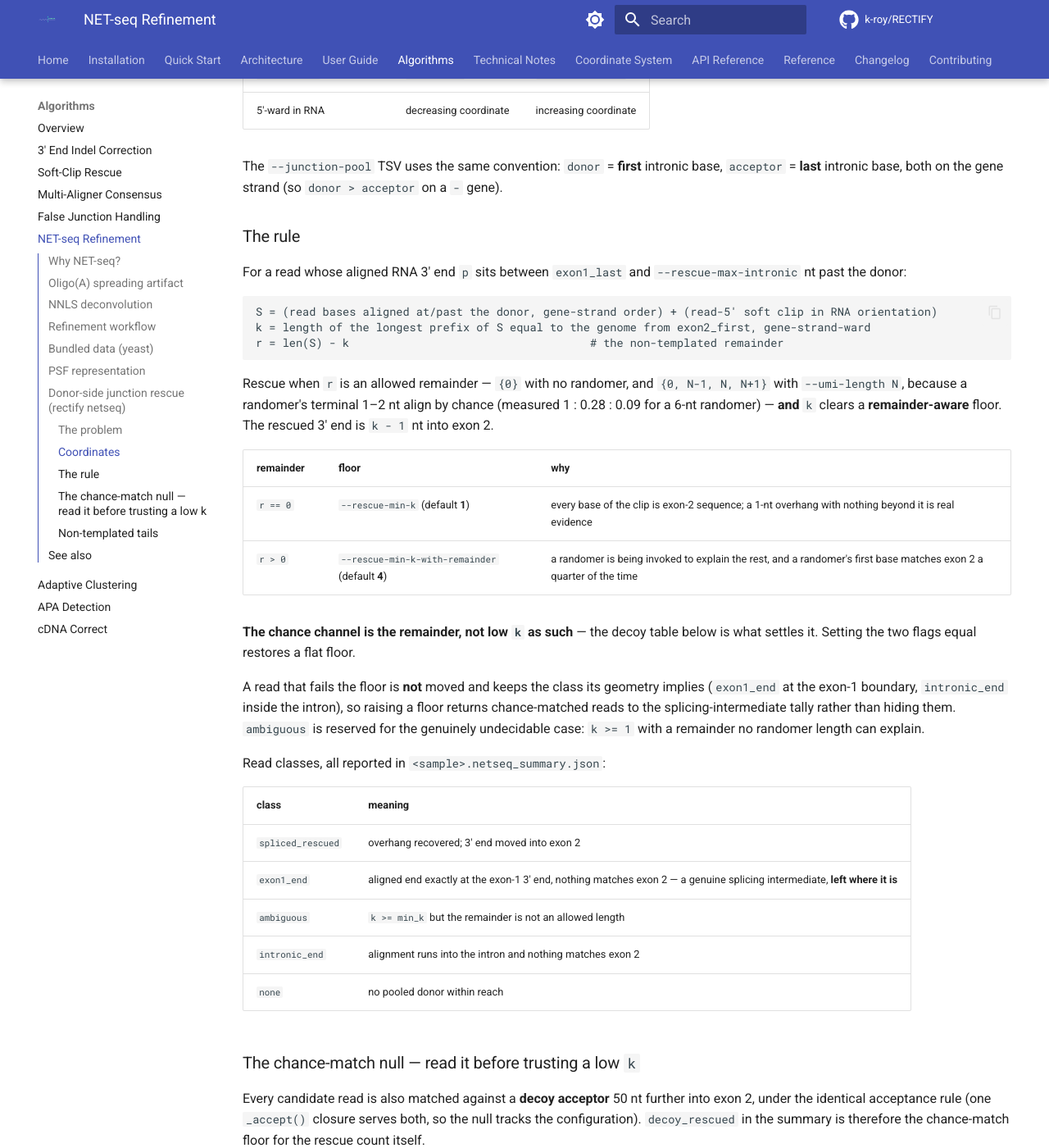
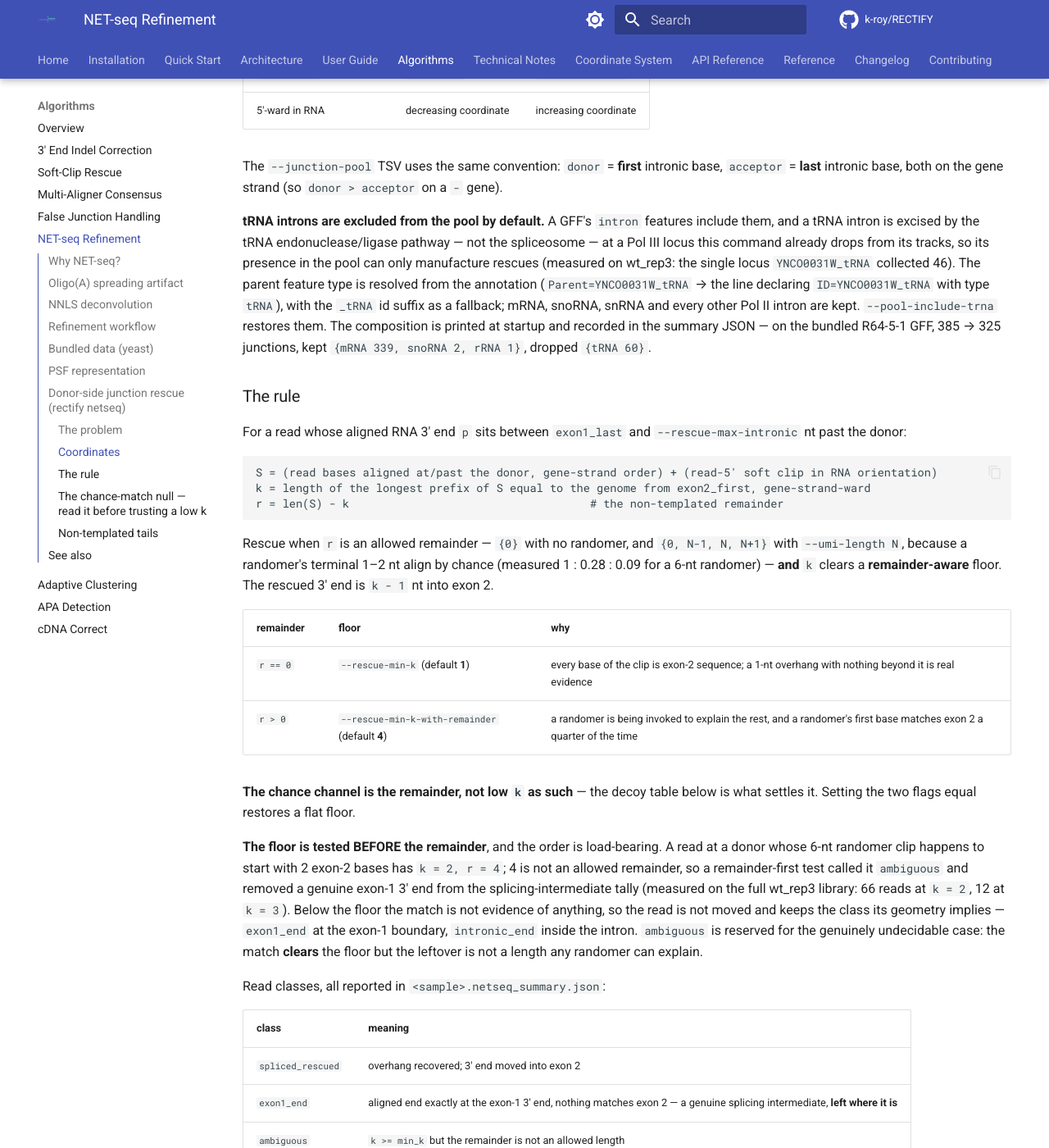
Before and after one commit to k-roy/RECTIFY, an MkDocs documentation site: the page built from docs/algorithms/netseq_refinement.md, in a window 1280 px wide and 1400 px high, scrolled down 4674 px. Shown: the whole window at 82% size. Built offline with MkDocs 1.6.1 and Material for MkDocs 9.7.7, drawn with Linux system fonts in a browser that asks for light colours; comment, search, counter and statistics services are not loaded; the version menu is left out.

Commit message:
docs(netseq): classification order and the tRNA pool filter
The floor-before-remainder order is now stated with the reason (a 6-nt randomer clip starting with
2 exon-2 bases gives k=2/r=4 and used to be hidden in `ambiguous` -- 66 reads at k=2, 12 at k=3 on
the full wt_rep3 library), and the tRNA pool exclusion with its parent-type resolution, the
`--pool-include-trna` escape hatch and the measured composition (385 -> 325; dropped tRNA 60).

Claude-Session: https://claude.ai/code/session_01LzLn6KthGcodWngr4nE4kB

```diff
--- a/docs/algorithms/netseq_refinement.md
+++ b/docs/algorithms/netseq_refinement.md
@@ -193,6 +193,16 @@ All gene-strand. For an intron at 0-based half-open `[intron_start, intron_end)`
 The `--junction-pool` TSV uses the same convention: `donor` = **first** intronic base, `acceptor` =
 **last** intronic base, both on the gene strand (so `donor > acceptor` on a `-` gene).
 
+**tRNA introns are excluded from the pool by default.** A GFF's `intron` features include them, and
+a tRNA intron is excised by the tRNA endonuclease/ligase pathway — not the spliceosome — at a Pol
+III locus this command already drops from its tracks, so its presence in the pool can only
+manufacture rescues (measured on wt_rep3: the single locus `YNCO0031W_tRNA` collected 46). The
+parent feature type is resolved from the annotation (`Parent=YNCO0031W_tRNA` → the line declaring
+`ID=YNCO0031W_tRNA` with type `tRNA`), with the `_tRNA` id suffix as a fallback; mRNA, snoRNA,
+snRNA and every other Pol II intron are kept. `--pool-include-trna` restores them. The composition
+is printed at startup and recorded in the summary JSON — on the bundled R64-5-1 GFF, 385 → 325
+junctions, kept `{mRNA 339, snoRNA 2, rRNA 1}`, dropped `{tRNA 60}`.
+
 ### The rule
 
 For a read whose aligned RNA 3' end `p` sits between `exon1_last` and `--rescue-max-intronic` nt
@@ -217,10 +227,14 @@ into exon 2.
 **The chance channel is the remainder, not low `k` as such** — the decoy table below is what settles
 it. Setting the two flags equal restores a flat floor.
 
-A read that fails the floor is **not** moved and keeps the class its geometry implies (`exon1_end` at
-the exon-1 boundary, `intronic_end` inside the intron), so raising a floor returns chance-matched
-reads to the splicing-intermediate tally rather than hiding them. `ambiguous` is reserved for the
-genuinely undecidable case: `k >= 1` with a remainder no randomer length can explain.
+**The floor is tested BEFORE the remainder**, and the order is load-bearing. A read at a donor
+whose 6-nt randomer clip happens to start with 2 exon-2 bases has `k = 2, r = 4`; 4 is not an
+allowed remainder, so a remainder-first test called it `ambiguous` and removed a genuine exon-1
+3' end from the splicing-intermediate tally (measured on the full wt_rep3 library: 66 reads at
+`k = 2`, 12 at `k = 3`). Below the floor the match is not evidence of anything, so the read is not
+moved and keeps the class its geometry implies — `exon1_end` at the exon-1 boundary,
+`intronic_end` inside the intron. `ambiguous` is reserved for the genuinely undecidable case: the
+match **clears** the floor but the leftover is not a length any randomer can explain.
 
 Read classes, all reported in `<sample>.netseq_summary.json`:
 
```
Also changed, not shown: KNOWN_ISSUES.md (+3 -0 lines), docs/user_guide/commands/netseq.md (+1 -0 lines).
